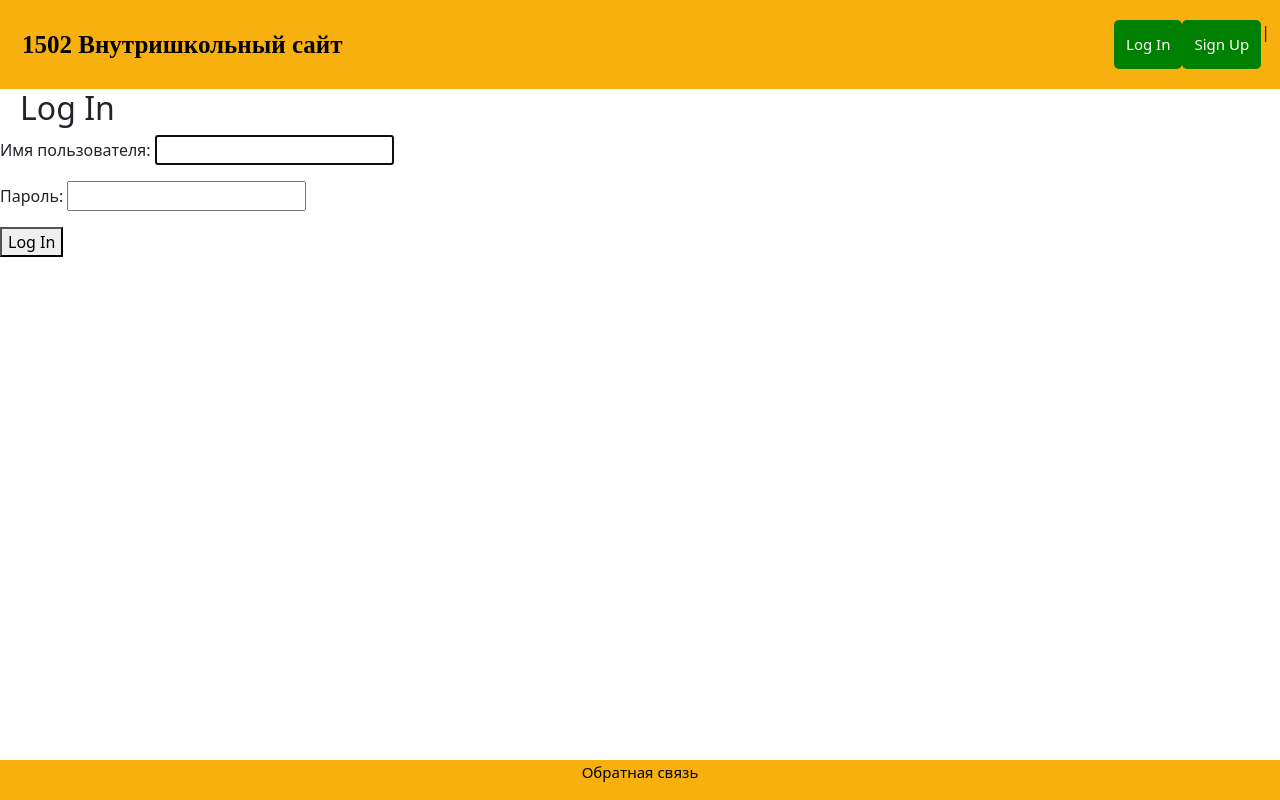
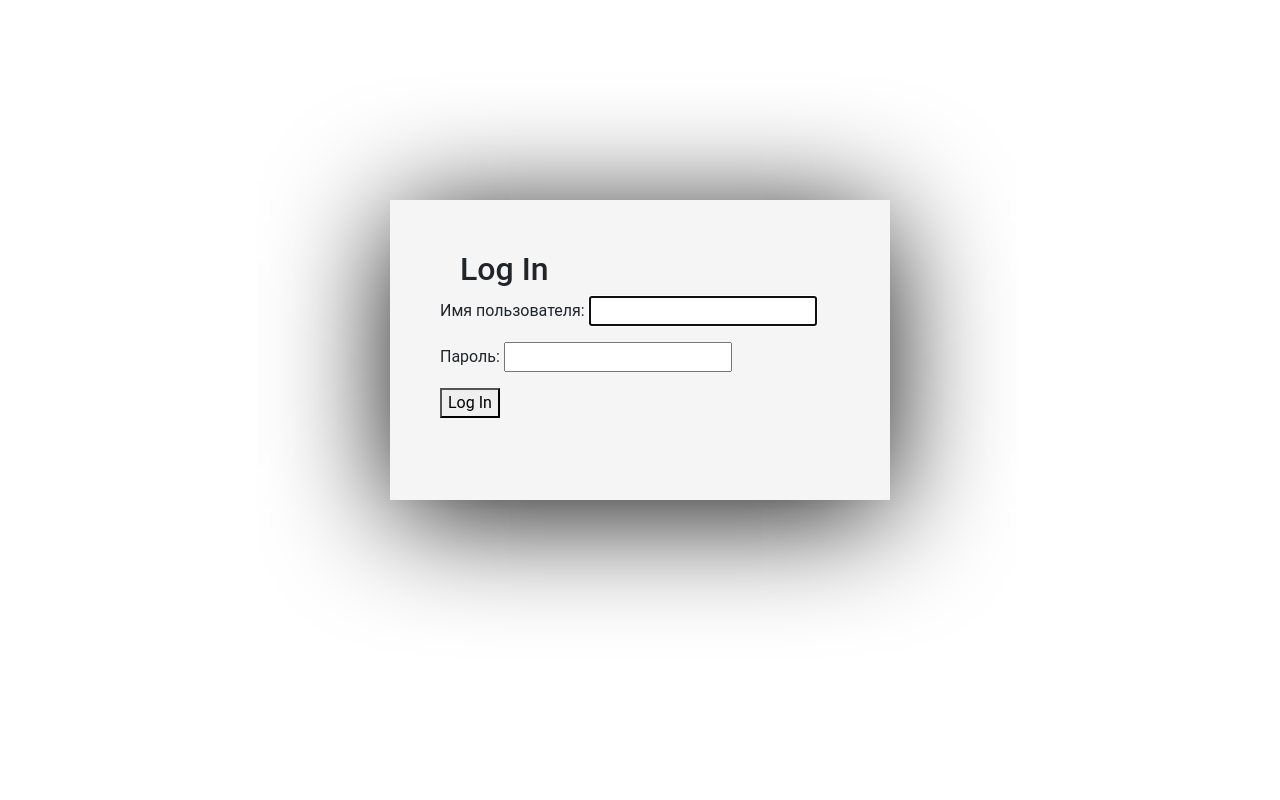
Before and after one commit to XeLader/ClassrommsRating, a Django app: page /accounts/login/ in a window 1280 px wide. Run offline with Django 4.2, Linux system fonts and the light colour scheme; some web fonts are replaced.

Commit message:
Fix base page and add css to login page

```diff
--- a/webapp/static/css/webapp.css
+++ b/webapp/static/css/webapp.css
@@ -73,3 +73,13 @@ font-size: 15px;
 line-height: 25px;
 border-radius: 5px;
 }
+
+.signin{
+  padding: 50px;
+  font-family: 'Roboto', sans-serif;
+  background-color: #F5F5F5;
+  height: 300px;
+  width: 500px;
+  margin: auto;
+  margin-top: 200px;
+  box-shadow: 0px 15px 125px -5px #000;}
--- a/webapp/templates/base.html
+++ b/webapp/templates/base.html
@@ -29,7 +29,7 @@
   </main>
 
 <div class="footer">
-    <a href="/"> Обратная связь </a>
+    <a href="https://vk.com/kirka310"> Обратная связь </a>
 </div>
 </body>
 
--- a/webapp/templates/registration/login.html
+++ b/webapp/templates/registration/login.html
@@ -1,12 +1,22 @@
-{% extends "base.html" %}
+{% load static %}
+<!DOCTYPE html>
+<html>
+<head>
+  <meta charset="utf-8">
+  <title>{% block title %}Log In{% endblock %}}</title>
+  <!-- CSS only -->
+  <link href="https://cdn.jsdelivr.net/npm/bootstrap@5.2.3/dist/css/bootstrap.min.css" rel="stylesheet" integrity="sha384-rbsA2VBKQhggwzxH7pPCaAqO46MgnOM80zW1RWuH61DGLwZJEdK2Kadq2F9CUG65" crossorigin="anonymous">
+  <link href="{% static 'css/webapp.css' %}" rel="stylesheet">
+</head>
+<body>
+  <div class = "signin">
+    <h2>Log In</h2>
+      <form method="post">
+        {% csrf_token %}
+        {{ form.as_p }}
+      <button type="submit">Log In</button>
+     </form>
+  </div>
+</body>
 
-{% block title %}Log In{% endblock %}
-
-{% block content %}
-<h2>Log In</h2>
-<form method="post">
-  {% csrf_token %}
-  {{ form.as_p }}
-  <button type="submit">Log In</button>
-</form>
-{% endblock %}
+</html>
```
